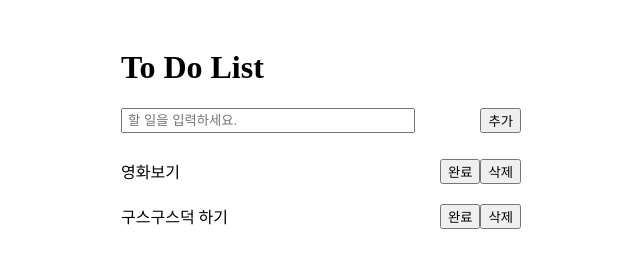
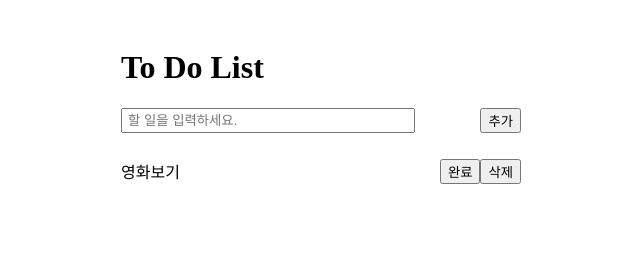
Before and after one commit to heereal/VanillaJS_ToDoList, a plain HTML site: page index.html in a window 1280 px wide. Shown: the whole page, without its empty margins (319-959 px from the left). Drawn offline with Linux system fonts and the light colour scheme.

Commit message:
feat: paintTodos 기능 구현

```diff
--- a/index.html
+++ b/index.html
@@ -18,7 +18,7 @@
         </div>
         <div>
           <ul class="todo-list">
-            <li class="todo-item">
+            <!-- <li class="todo-item">
               <div>영화보기</div>
               <div class="todo-btns">
                 <button id="completeBtn">완료</button>
@@ -31,7 +31,7 @@
                 <button>완료</button>
                 <button>삭제</button>
               </div>
-            </li>
+            </li> -->
           </ul>
         </div>
       </div>
--- a/todo.js
+++ b/todo.js
@@ -1,17 +1,52 @@
-const todoInput = document.querySelector(".todo-input");
-const submitBtn = document.querySelector(".submit-btn");
+let todosArray = [
+  {
+    id: 1,
+    content: "영화보기",
+    isDone: false,
+  },
+];
 
-let todolist = [];
+const paintTodos = () => {
+  const todoList = document.querySelector(".todo-list");
+  todoList.innerHTML = ""; //todoList 요소 안의 HTML 초기화
+
+  // todosArray를 todoList HTML 요소에 그리기
+  todosArray.forEach((todo) => {
+    const li = document.createElement("li");
+    li.classList.add("todo-item");
+
+    const content = document.createElement("div");
+    content.innerText = todo.content;
+
+    const btns = document.createElement("div");
+    btns.classList.add("todo-btns");
+
+    const completeBtn = document.createElement("button");
+    completeBtn.classList.add("complete-Btn");
+    completeBtn.innerHTML = "완료";
+
+    const deleteBtn = document.createElement("button");
+    deleteBtn.classList.add("delete-Btn");
+    deleteBtn.innerHTML = "삭제";
+
+    todoList.appendChild(li);
+    li.appendChild(content);
+    li.appendChild(btns);
+    btns.appendChild(completeBtn);
+    btns.appendChild(deleteBtn);
+  });
+};
 
 // 투두리스트 추가하기
 const addTodo = () => {
   const todo = document.querySelector(".todo-input").value;
   const newTodo = {
-    id: todolist.length + 1,
-    todo,
+    id: todosArray.length + 1,
+    content: todo,
     isDone: false,
   };
-  todolist.push(newTodo);
+  todosArray.push(newTodo);
+  console.log(todosArray);
 };
 
 // 투두리스트 완료하기
@@ -25,5 +60,10 @@ const deleteTodo = () => {
 };
 
 document.querySelector(".submit-btn").addEventListener("click", addTodo);
-document.querySelector("#completeBtn").addEventListener("click", completeTodo);
-document.querySelector("#deleteBtn").addEventListener("click", deleteTodo);
+// document.querySelector(".complete-Btn").addEventListener("click", completeTodo);
+// document.querySelector(".delete-Btn").addEventListener("click", deleteTodo);
+
+// 페이지 로딩 시에 실행되는 함수
+window.onload = () => {
+  paintTodos();
+};
```
